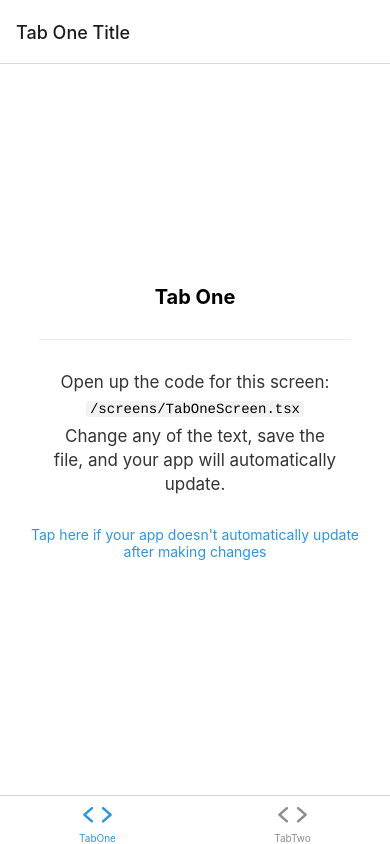
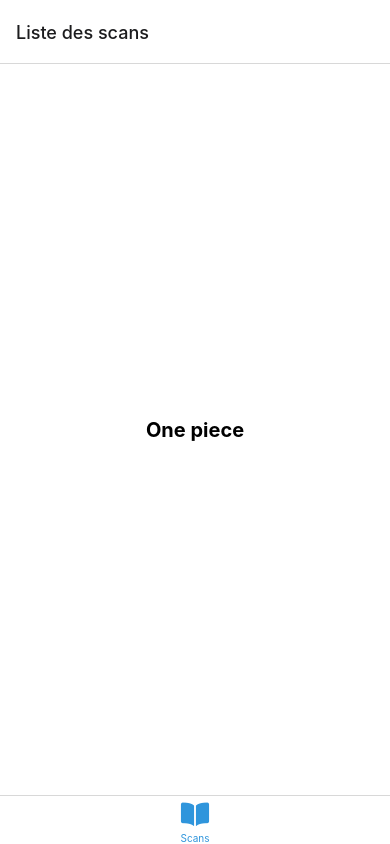
Before and after one commit to PieroNr/OP-scans, a React Native app: screen /Root in a window 390 px wide. Built offline with nearby package versions, Linux system fonts and the light colour scheme; what expo-linking would draw is missing.

Commit message:
init project

```diff
--- a/navigation/BottomTabNavigator.js
+++ b/navigation/BottomTabNavigator.js
@@ -6,8 +6,7 @@
 import { useColorScheme } from "react-native";
 
 import Colors from "../constants/Colors";
-import TabOneScreen from "../screens/TabOneScreen";
-import TabTwoScreen from "../screens/TabTwoScreen";
+import ScansList from "../screens/Scans-list";
 
 const BottomTab = createBottomTabNavigator();
 
@@ -16,29 +15,20 @@
 
   return (
     <BottomTab.Navigator
-      initialRouteName="TabOne"
+      initialRouteName="Scans"
       screenOptions={{ tabBarActiveTintColor: Colors[colorScheme].tint }}
     >
       <BottomTab.Screen
-        name="TabOne"
-        component={TabOneNavigator}
+        name="Scans"
+        component={ScansListNavigator}
         options={{
           headerShown: false,
           tabBarIcon: ({ color }) => (
-            <TabBarIcon name="ios-code" color={color} />
+            <TabBarIcon name="book" color={color} />
           ),
         }}
       />
-      <BottomTab.Screen
-        name="TabTwo"
-        component={TabTwoNavigator}
-        options={{
-          headerShown: false,
-          tabBarIcon: ({ color }) => (
-            <TabBarIcon name="ios-code" color={color} />
-          ),
-        }}
-      />
+
     </BottomTab.Navigator>
   );
 }
@@ -53,28 +43,14 @@
 // https://reactnavigation.org/docs/tab-based-navigation#a-stack-navigator-for-each-tab
 const TabOneStack = createStackNavigator();
 
-function TabOneNavigator() {
+function ScansListNavigator() {
   return (
     <TabOneStack.Navigator>
       <TabOneStack.Screen
-        name="TabOneScreen"
-        component={TabOneScreen}
-        options={{ headerTitle: "Tab One Title" }}
+        name="ScansList"
+        component={ScansList}
+        options={{ headerTitle: "Liste des scans" }}
       />
     </TabOneStack.Navigator>
   );
 }
-
-const TabTwoStack = createStackNavigator();
-
-function TabTwoNavigator() {
-  return (
-    <TabTwoStack.Navigator>
-      <TabTwoStack.Screen
-        name="TabTwoScreen"
-        component={TabTwoScreen}
-        options={{ headerTitle: "Tab Two Title" }}
-      />
-    </TabTwoStack.Navigator>
-  );
-}
--- a/navigation/LinkingConfiguration.js
+++ b/navigation/LinkingConfiguration.js
@@ -13,12 +13,7 @@
         screens: {
           TabOne: {
             screens: {
-              TabOneScreen: "one",
-            },
-          },
-          TabTwo: {
-            screens: {
-              TabTwoScreen: "two",
+              TabOneScreen: "scans",
             },
           },
         },
--- a/package.json
+++ b/package.json
@@ -5,6 +5,8 @@
     "@react-navigation/bottom-tabs": "^6.4.0",
     "@react-navigation/native": "^6.0.13",
     "@react-navigation/stack": "^6.3.4",
+    "axios": "^1.3.6",
+    "cheerio": "^1.0.0-rc.12",
     "expo": "^48.0.7",
     "expo-asset": "~8.9.1",
     "expo-constants": "~14.2.1",
@@ -15,7 +17,7 @@
     "expo-web-browser": "~12.1.1",
     "react": "18.2.0",
     "react-dom": "18.2.0",
-    "react-native": "0.71.3",
+    "react-native": "0.71.7",
     "react-native-gesture-handler": "~2.9.0",
     "react-native-reanimated": "~2.14.4",
     "react-native-safe-area-context": "4.5.0",
--- a/screens/TabTwoScreen.js
+++ b/screens/Scans-list.js
@@ -3,16 +3,16 @@
 import EditScreenInfo from "../components/EditScreenInfo";
 import { Text, View } from "../components/Themed";
 
-export default function TabTwoScreen() {
+export default function TabOneScreen() {
   return (
     <View style={styles.container}>
-      <Text style={styles.title}>Tab Two</Text>
-      <View
+      <Text style={styles.title}>One piece</Text>
+      {/* <View
         style={styles.separator}
         lightColor="#eee"
         darkColor="rgba(255,255,255,0.1)"
       />
-      <EditScreenInfo path="/screens/TabTwoScreen.tsx" />
+      <EditScreenInfo path="/screens/TabOneScreen.tsx" /> */}
     </View>
   );
 }
--- a/screens/TabOneScreen.js
+++ /dev/null
@@ -1,35 +0,0 @@
-import { StyleSheet } from "react-native";
-
-import EditScreenInfo from "../components/EditScreenInfo";
-import { Text, View } from "../components/Themed";
-
-export default function TabOneScreen() {
-  return (
-    <View style={styles.container}>
-      <Text style={styles.title}>Tab One</Text>
-      <View
-        style={styles.separator}
-        lightColor="#eee"
-        darkColor="rgba(255,255,255,0.1)"
-      />
-      <EditScreenInfo path="/screens/TabOneScreen.tsx" />
-    </View>
-  );
-}
-
-const styles = StyleSheet.create({
-  container: {
-    flex: 1,
-    alignItems: "center",
-    justifyContent: "center",
-  },
-  title: {
-    fontSize: 20,
-    fontWeight: "bold",
-  },
-  separator: {
-    marginVertical: 30,
-    height: 1,
-    width: "80%",
-  },
-});
```
Also changed, not shown: 2 other files (tests, documents, lock files or other folders).
